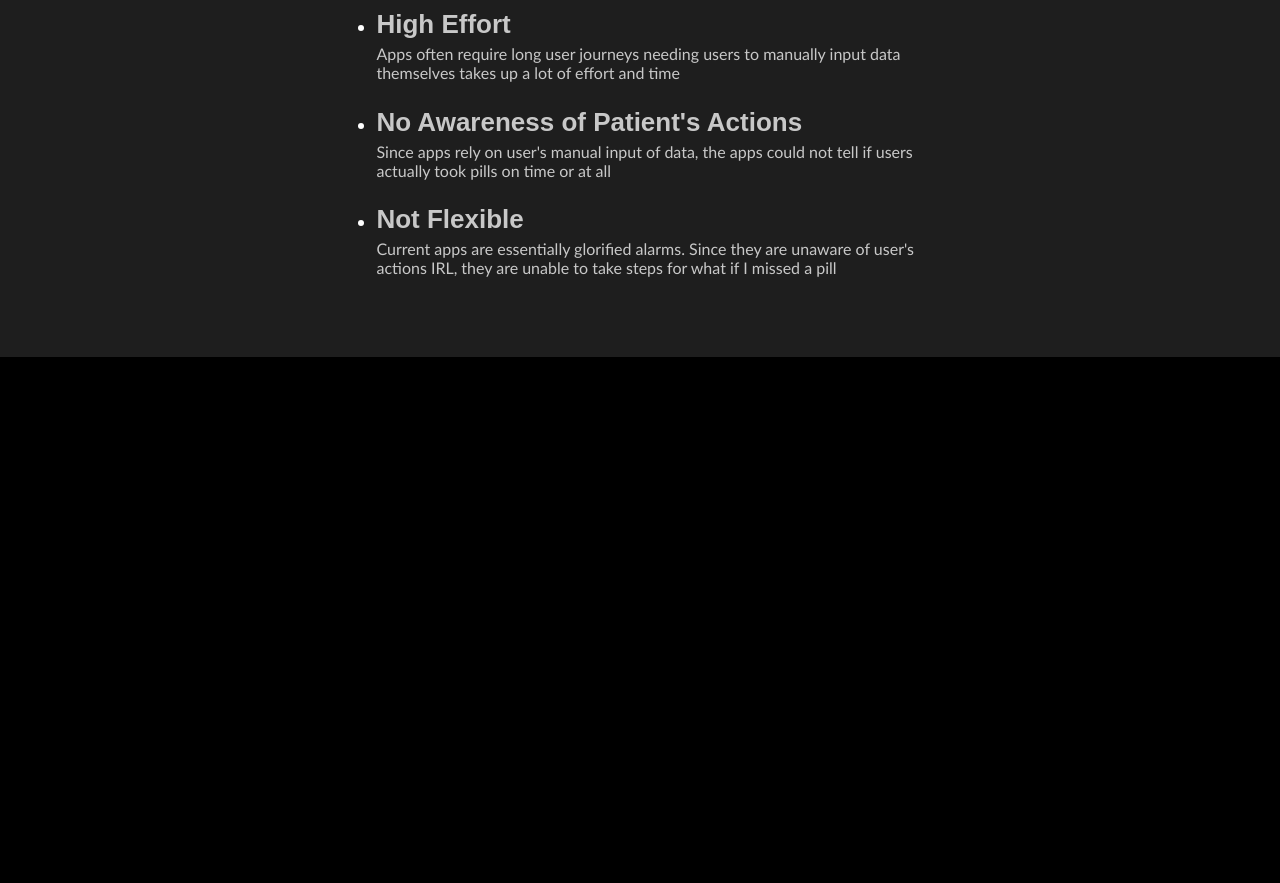
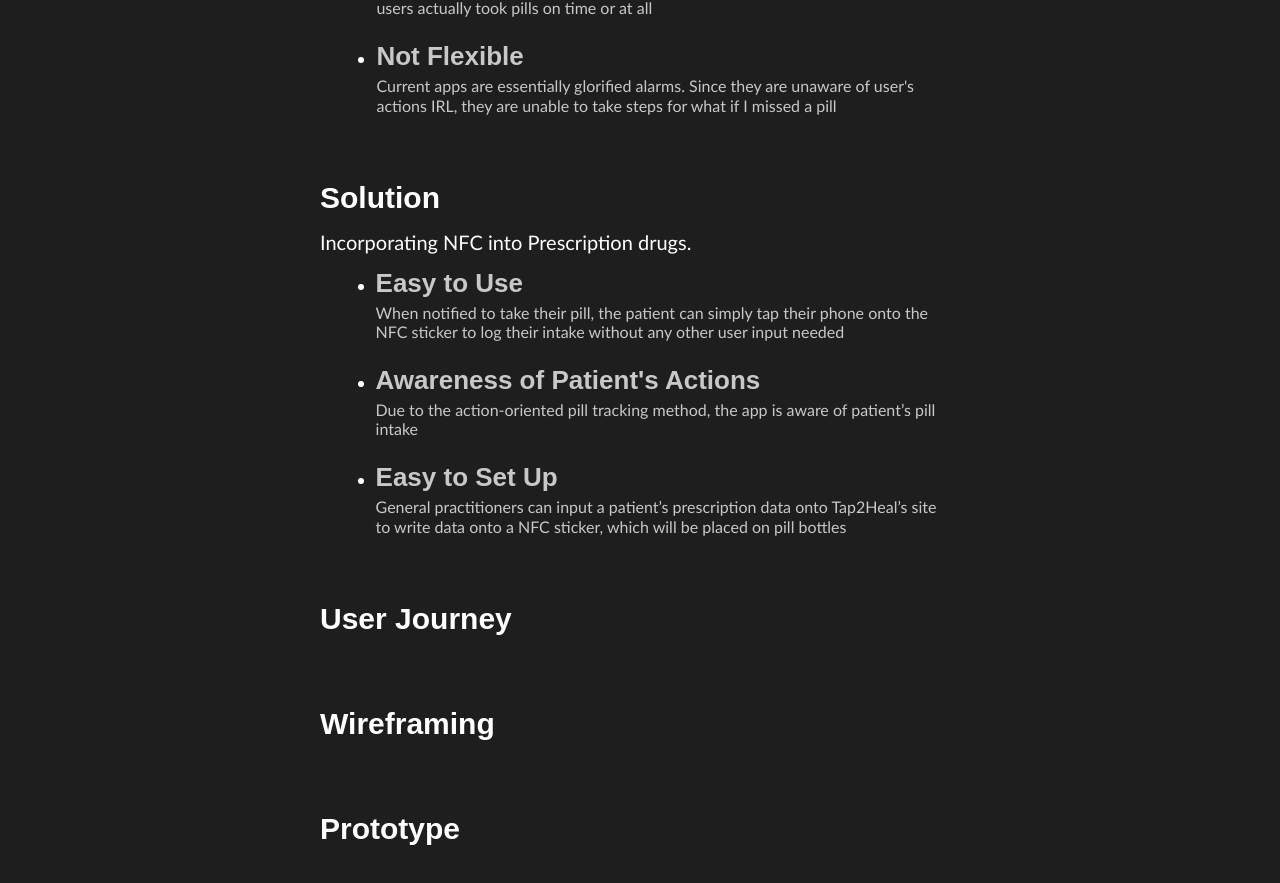
Before and after one commit to psuuzu/portfolio1, a Next.js app: page /tap2heal in a window 1280 px wide. Shown: the part 1332-2215 px from the top of the page. Before the commit the page ends 1689 px from the top, so only its background shows below. Built offline with nearby package versions, Linux system fonts and the light colour scheme; a web font is replaced by a local one.

Commit message:
fixes and taptoheal

```diff
--- a/app/about/page.tsx
+++ b/app/about/page.tsx
@@ -32,6 +32,7 @@ export default function Page(){
                     </div>
                     <Social></Social>
                 </div>
+                <div className="mt-[80px] sm:hidden"></div>
             </div>
         </section>
 
--- a/app/tap2heal/page.tsx
+++ b/app/tap2heal/page.tsx
@@ -30,23 +30,17 @@ export default function Tap2heal() {
             <p className="!text-[20px] mt-[10px] !text-white">
                 Managing pills feels like a chore
             </p>
-            <p className="">
-                applying incorrect dosages might be fine for treatments of headaches, but for high risk medications like Blood Coagulants, missing or overdosing your medication could be unimaginable.
-            </p>
-            <h2 className='!text-[30px] mt-[60px]'>
-                Current Apps
-            </h2>
             <section className="flex flex-col sm:flex-row mt-[10px]">
                 <div className='w-[50px]'></div>
                 <div className="h-auto mx-[18px]">
                     <ul className="list-disc pl-[10px] space-y-[20px]">
                         <li>
                             <h2 className='!text-[26px] text-[rgb(200,200,200)]'>High Effort</h2>
-                                <p>Apps often require long user journeys needing users to manually input data themselves takes up a lot of effort and time</p>
+                            <p>Current apps often require long user journeys needing users to manually input data themselves takes up a lot of effort and time</p>
                         </li>
                         <li>
                         <h2 className='!text-[26px] text-[rgb(200,200,200)]'>No Awareness of Patient's Actions</h2>
-                                <p>Since apps rely on user's manual input of data, the apps could not tell if users actually took pills on time or at all</p>
+                            <p>Since current apps rely on user's manual input of data, the apps could not tell if users actually took pills on time or at all</p>
                         </li>
                         <li>
                             <h2 className='!text-[26px] text-[rgb(200,200,200)]'>Not Flexible</h2>
@@ -55,7 +49,40 @@ export default function Tap2heal() {
                     </ul>
                 </div>
             </section>
-
+            <h2 className='!text-[30px] mt-[60px]'>
+                Solution
+            </h2>
+            <p className="!text-[20px] mt-[10px] !text-white">
+                Incorporating NFC into Prescription drugs.
+            </p>
+            <section className="flex flex-col sm:flex-row mt-[10px]">
+                <div className='w-[50px]'></div>
+                <div className="h-auto mx-[18px]">
+                    <ul className="list-disc pl-[10px] space-y-[20px]">
+                        <li>
+                            <h2 className='!text-[26px] text-[rgb(200,200,200)]'>Easy to Use</h2>
+                            <p>When notified to take their pill, the patient can simply tap their phone onto the NFC sticker to log their intake without any other user input needed</p>
+                        </li>
+                        <li>
+                        <h2 className='!text-[26px] text-[rgb(200,200,200)]'>Awareness of Patient's Actions</h2>
+                            <p>Due to the action-oriented pill tracking method, the app is aware of patient’s pill intake</p>
+                        </li>
+                        <li>
+                            <h2 className='!text-[26px] text-[rgb(200,200,200)]'>Easy to Set Up</h2>
+                            <p>General practitioners can input a patient’s prescription data onto Tap2Heal’s site to write data onto a NFC sticker, which will be placed on pill bottles</p>
+                        </li>
+                    </ul>
+                </div>
+            </section>
+            <h2 className='!text-[30px] mt-[60px]'>
+                User Journey
+            </h2>
+            <h2 className='!text-[30px] mt-[60px]'>
+                Wireframing
+            </h2>
+            <h2 className='!text-[30px] mt-[60px]'>
+                Prototype
+            </h2>
         <div className="mt-[80px]"></div>
         </div>
 
--- a/components/map.jsx
+++ b/components/map.jsx
@@ -51,7 +51,6 @@ export default function Map({ project, setProject, showSecondDiv , setShowSecond
                     </div>
                     <p className="!text-[#838383] mt-[5px]">Stopping at:</p>
                     <img src="/images/route2.png" className="w-[90vw] sm:w-[35vw] md:w-[30vw] lg:w-[25vw] h-auto max-w-[300px] mb-[5px]"/>
-                        {/* <Button variant="outline" className=" hover:bg-black hover:border hover:border-input text-black hover:text-white scale-90"><h4>View Projects</h4></Button>                         */}
                 </div>
                 </motion.div>
 
```
Lines whose indentation alone changed are shown as unchanged.
